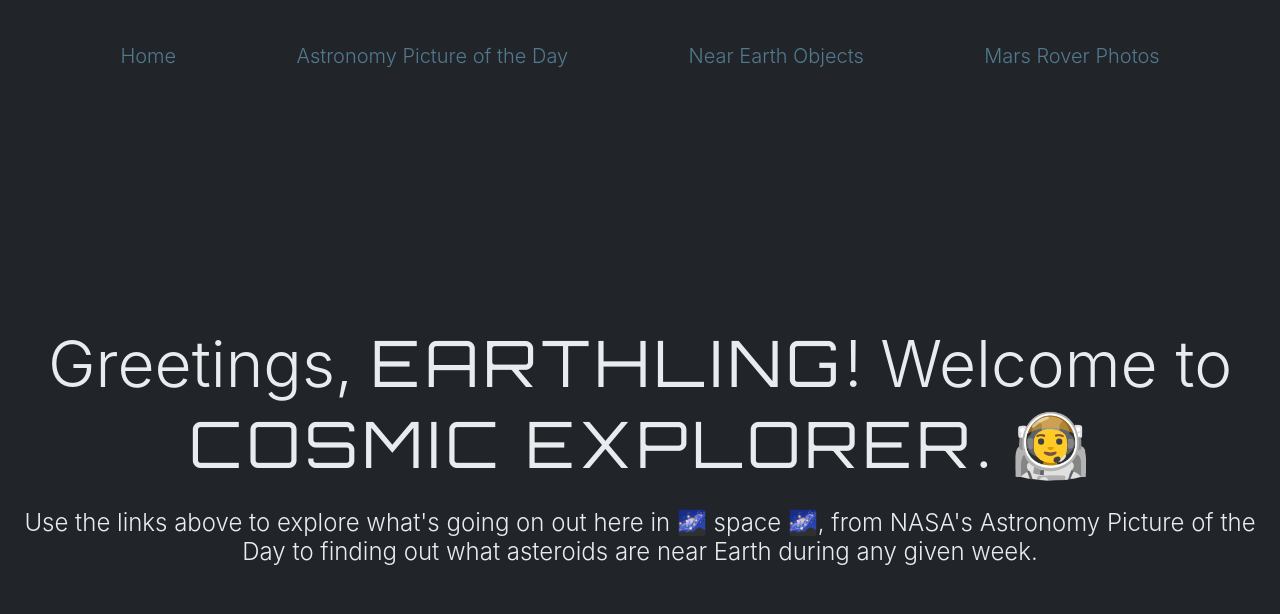
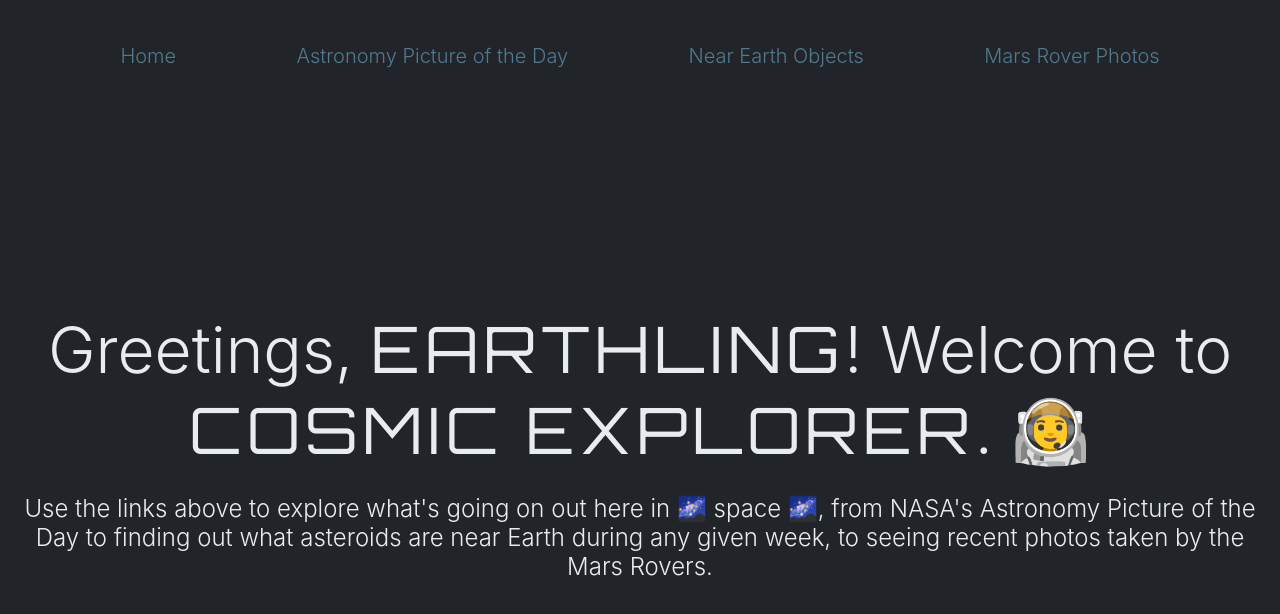
Before and after one commit to elijahlc/cosmic-explorer, a React (Create React App) app: page / in a window 1280 px wide. Shown: the top 614 px of the page. Built offline with nearby package versions, Linux system fonts and the light colour scheme.

Commit message:
updated home page text

```diff
--- a/src/Components/Home.js
+++ b/src/Components/Home.js
@@ -10,7 +10,8 @@
 
 			<p>
 				Use the links above to explore what's going on out here in 🌌 space 🌌, from NASA's Astronomy Picture of the Day
-				to finding out what asteroids are near Earth during any given week.
+				to finding out what asteroids are near Earth during any given week, to seeing recent photos taken by the Mars
+				Rovers.
 			</p>
 		</main>
 	);
```
